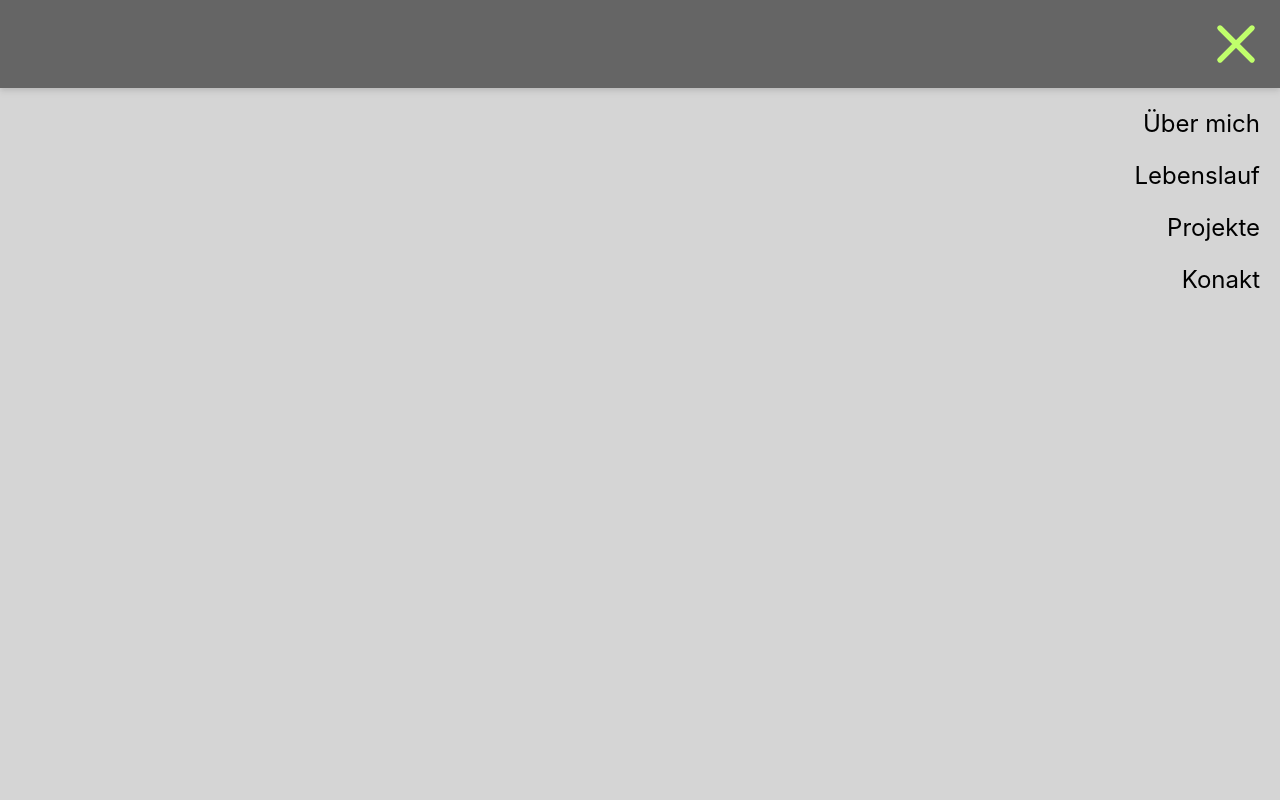
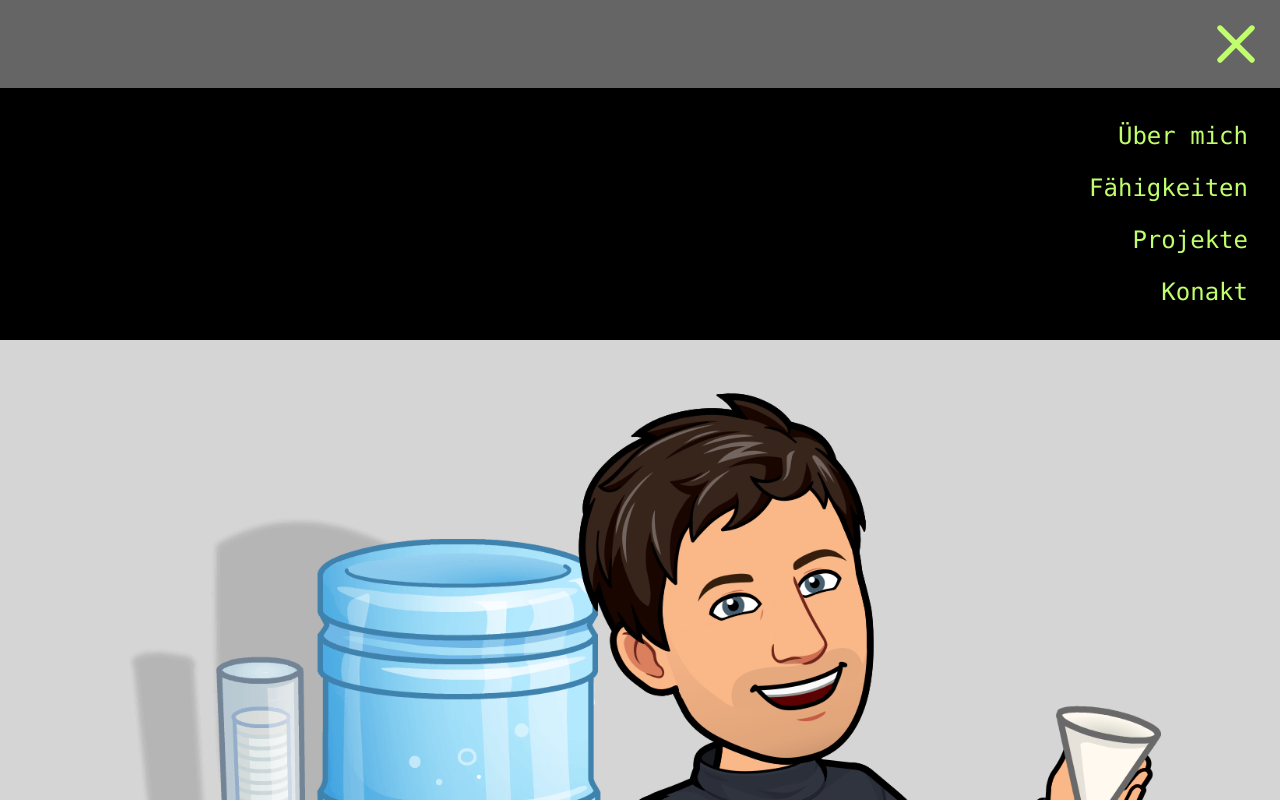
Before and after one commit to tim-w97/MyProfilePage, a React (Create React App) app: page / in a window 1280 px wide. Both pictures are taken after a click on the button 1236 px from the left and 44 px from the top of the page. Shown: the top 800 px of the page. Built offline with nearby package versions, Linux system fonts and the light colour scheme.

Commit message:
Edited Welcome Section and Skills Section / added black background to the menu

```diff
--- a/src/App.js
+++ b/src/App.js
@@ -1,9 +1,16 @@
+import Skills from "./widgets/Skills";
 import TopBar from "./widgets/TopBar";
+import Welcome from "./widgets/Welcome";
 
 function App() {
   return (
     <div>
       <TopBar />
+
+      <div className="m-5">
+        <Welcome />
+        <Skills />
+      </div>
     </div>
   );
 }
--- a/src/widgets/Menu.js
+++ b/src/widgets/Menu.js
@@ -1,11 +1,12 @@
 function Menu() {
+    // TODO: Show my full name here.
     return (
-        <div>
+        <div className="bg-tim-black text-tim-green p-3 font-mono">
             <ul>
-                <li className="text-2xl text-right m-5 text-tim-black">Über mich</li>
-                <li className="text-2xl text-right m-5 text-tim-black">Lebenslauf</li>
-                <li className="text-2xl text-right m-5 text-tim-black">Projekte</li>
-                <li className="text-2xl text-right m-5 text-tim-black">Konakt</li>
+                <li className="text-2xl text-right m-5">Über mich</li>
+                <li className="text-2xl text-right m-5">Fähigkeiten</li>
+                <li className="text-2xl text-right m-5">Projekte</li>
+                <li className="text-2xl text-right m-5">Konakt</li>
             </ul>
         </div>
     );
--- /dev/null
+++ b/src/widgets/Skills.js
@@ -0,0 +1,10 @@
+function Skills() {
+    return (
+        <div className="mt-6">
+            <p className="text-2xl font-bold font-mono">Meine Fähigkeiten</p>
+            <p className="mt-3">Neben der App-Programmierung habe ich noch weitere Fähigkeiten. Diese Website hier habe ich beispielsweise mit React erstellt.</p>
+        </div>
+    );
+}
+
+export default Skills;
--- a/src/widgets/TopBar.js
+++ b/src/widgets/TopBar.js
@@ -11,7 +11,7 @@ function TopBar() {
     }
 
     return (
-        <div>
+        <div className="fixed top-0 left-0 right-0">
             <div className="bg-tim-gray flex items-center justify-end drop-shadow-md">
                 <button onClick={toggleMenu} className={menuOpen ? "transition-transform rotate-90 duration-300" : "transition-transform duration-300"}>
                     {menuOpen ?
--- /dev/null
+++ b/src/widgets/Welcome.js
@@ -0,0 +1,21 @@
+import timAtWaterStation from '../assets/tim-at-water-station.png';
+
+function Welcome() {
+    return (
+        <div className='mt-28'>
+            <p className="text-2xl font-bold font-mono">Hey, mein Name ist Tim. 👨🏻‍💻</p>
+
+            <p className="text-xl mt-6">Ich studiere <span className='font-bold'>Mobile Computing</span> an der Hochschule für Angewandte Wissenschaften in Hof.</p>
+
+            <p className='mt-3'>In meinem Studium geht es neben der allgemeinen Informatik vor allem um eins - um die Programmierung von Apps.</p>
+
+            <img src={timAtWaterStation} alt="Tim at a water station"></img>
+
+            <p className='mt-6'>Denn App-Programmierung ist genau das, was ich nach meinem Studium hauptberuflich machen will.</p>
+
+            <p className='mt-3'>Auf diesem Weg möchte ich mich insbesondere auf Cross-Plattform-Apps in Flutter und Dart spezialisieren.</p>
+        </div>
+    );
+}
+
+export default Welcome;
```
Also changed, not shown: src/assets/tim-at-water-station.png (added).
